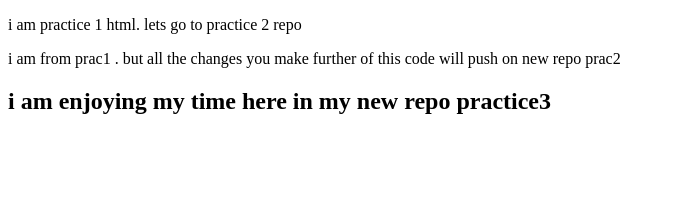
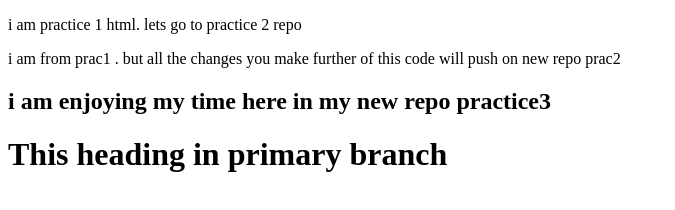
Before and after one commit to invisible360/practice1, a plain HTML site: page index.html in a window 1280 px wide. Shown: the whole page, without its empty margins (0-675 px from the left). Drawn offline with Linux system fonts and the light colour scheme.

Commit message:
adding h1 in primary branch

```diff
--- a/index.html
+++ b/index.html
@@ -10,5 +10,6 @@
     <p>i am practice 1 html. lets go to practice 2 repo</p>
     <P>i am from prac1 . but all the changes you make further of this code will push on new repo prac2</P>
     <h2>i am enjoying my time here in my new repo practice3</h2>
+    <h1>This heading in primary branch</h1>
 </body>
 </html>
```
